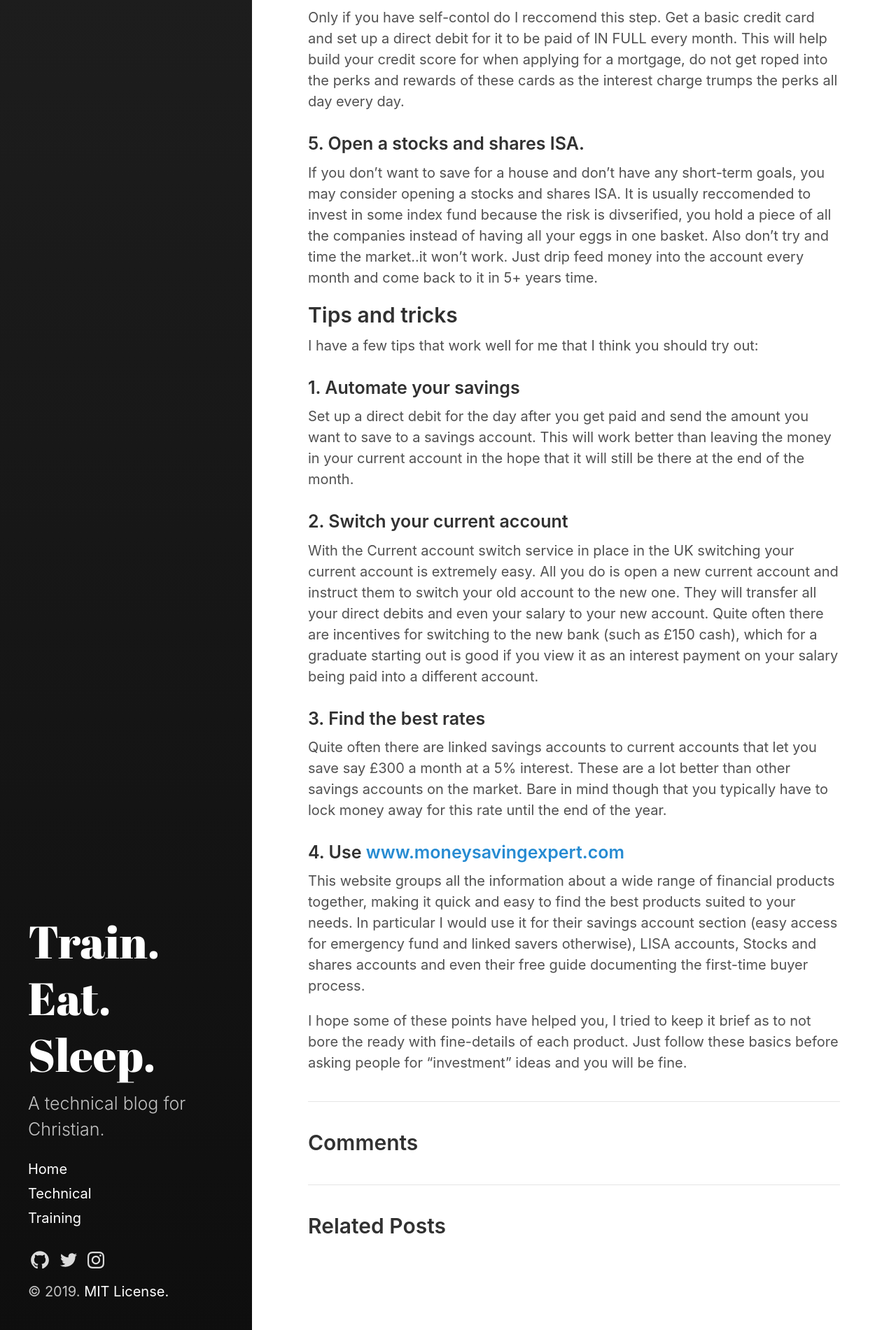
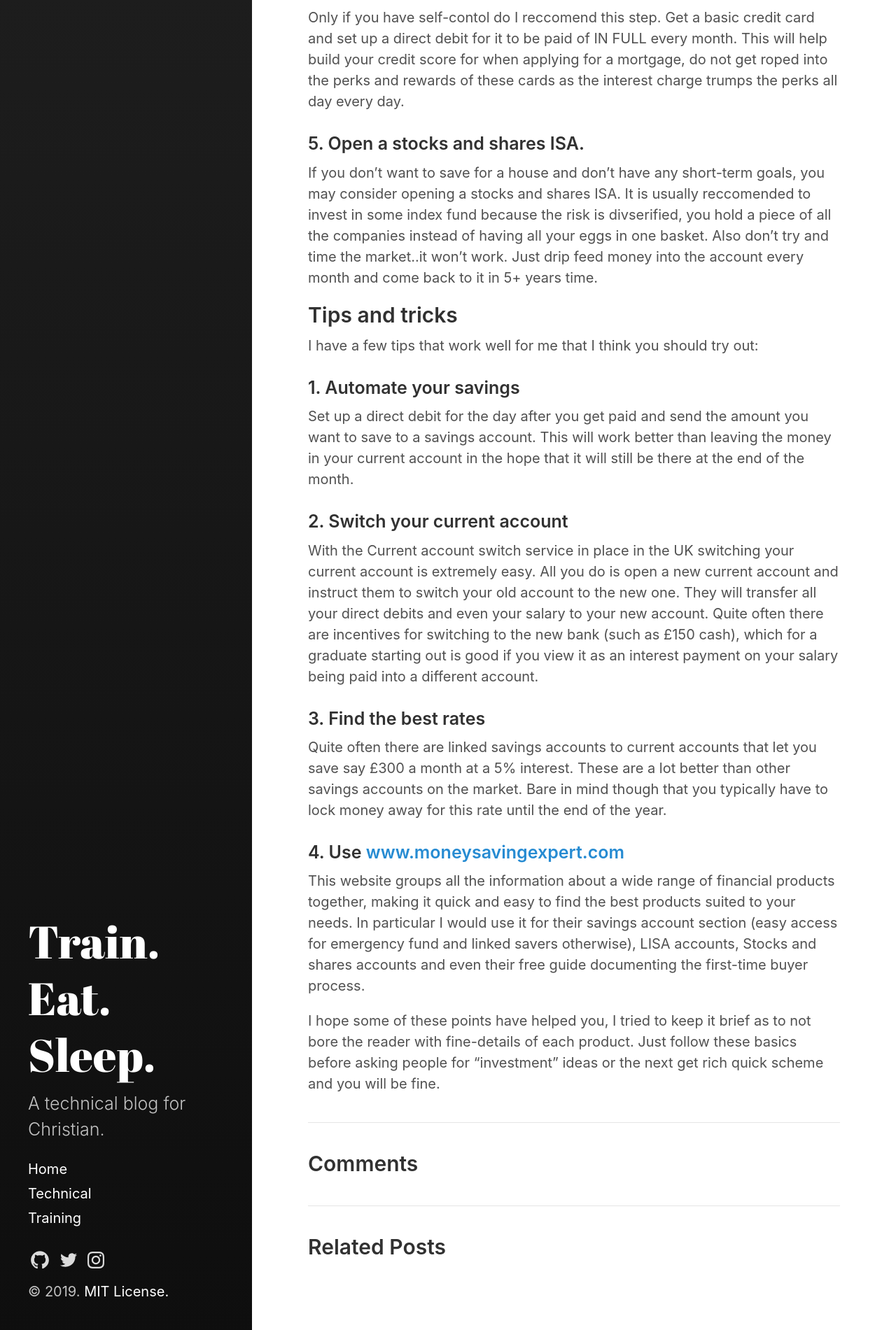
Before and after one commit to crobinson96/crobinson96.github.io, a Jekyll site: the page built from _posts/2019-08-29-abcpersonalfinance.md, in a window 1280 px wide. Shown: the part 2681-4582 px from the top of the page at 70% size. Built offline with Jekyll 4.4.1, drawn with Linux system fonts in a browser that asks for light colours.

Commit message:
fix typo

```diff
--- a/_posts/2019-08-29-abcpersonalfinance.md
+++ b/_posts/2019-08-29-abcpersonalfinance.md
@@ -65,4 +65,4 @@ Quite often there are linked savings accounts to current accounts that let you s
 
 This website groups all the information about a wide range of financial products together, making it quick and easy to find the best products suited to your needs. In particular I would use it for their savings account section (easy access for emergency fund and linked savers otherwise), LISA accounts, Stocks and shares accounts and even their free guide documenting the first-time buyer process.
 
-I hope some of these points have helped you, I tried to keep it brief as to not bore the ready with fine-details of each product. Just follow these basics before asking people for "investment" ideas and you will be fine.
+I hope some of these points have helped you, I tried to keep it brief as to not bore the reader with fine-details of each product. Just follow these basics before asking people for "investment" ideas or the next get rich quick scheme and you will be fine.
```
